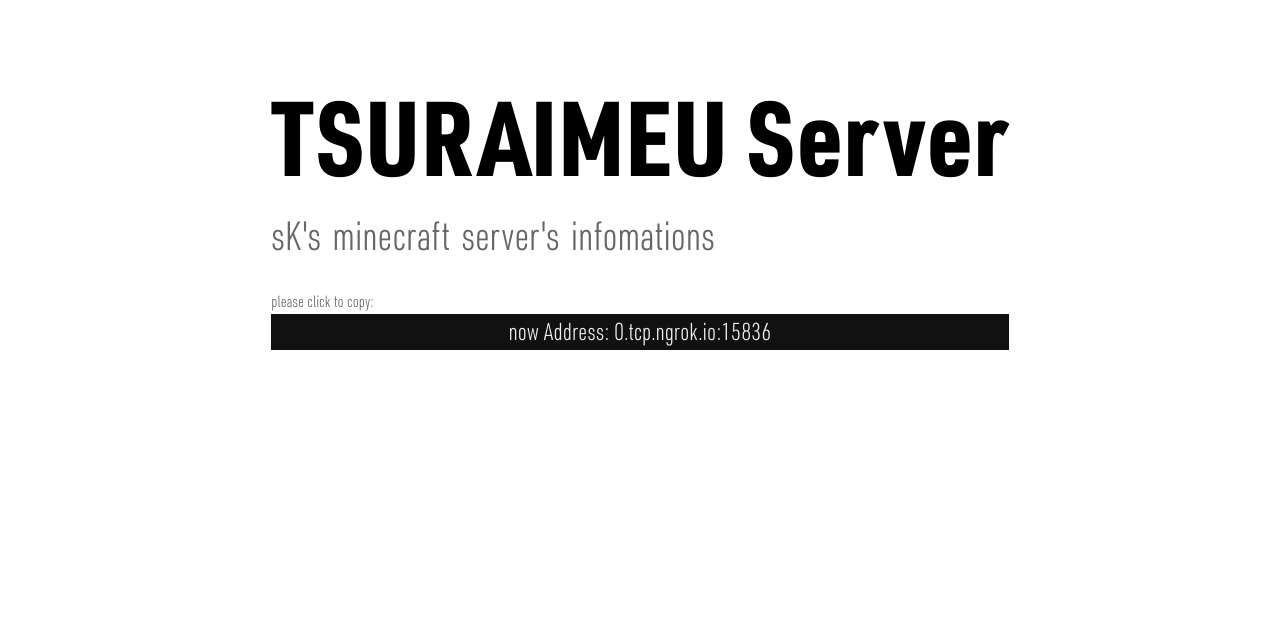
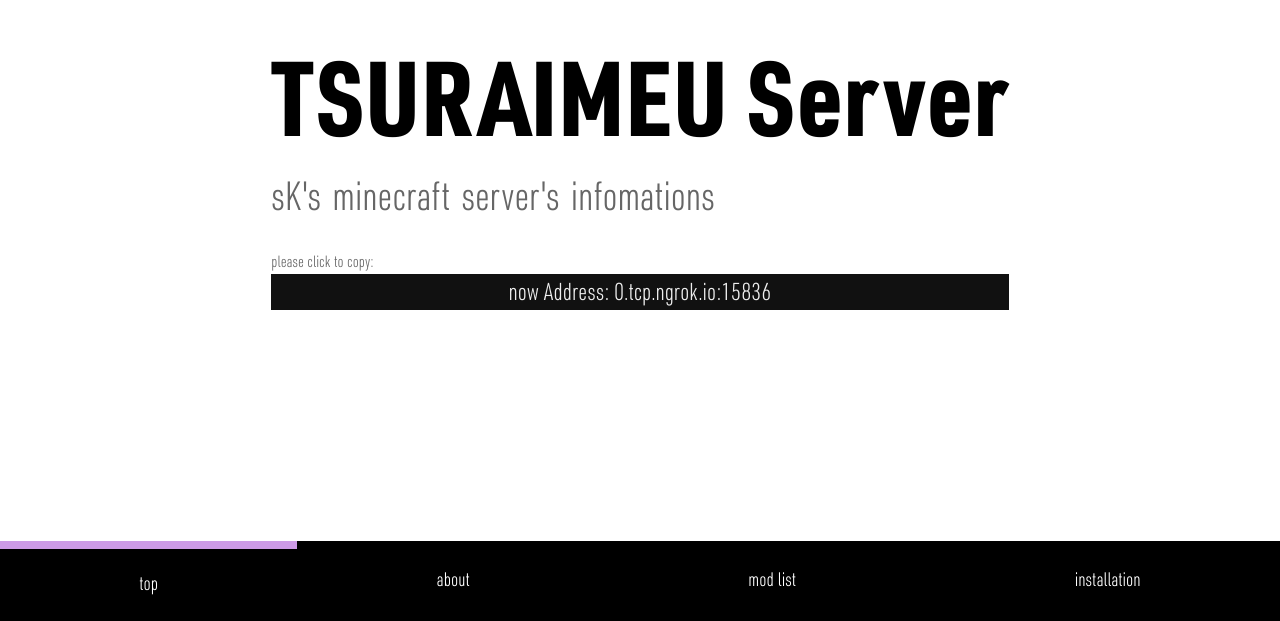
Before and after one commit to sKawashima/mcServer1803, a Nuxt app: page / in a window 1280 px wide. Shown: the part 179-800 px from the top of the page. Built offline with nearby package versions, Linux system fonts and the light colour scheme.

Commit message:
make menu's function

```diff
--- /dev/null
+++ b/components/menu.vue
@@ -0,0 +1,16 @@
+<template lang='pug'>
+  p aaaa
+</template>
+
+<script>
+export default {
+}
+</script>
+
+<style lang='sass'>
+.container
+  min-height: 10vh
+  display: flex
+  justify-content: space-around
+  align-items: center
+</style>
--- a/layouts/default.vue
+++ b/layouts/default.vue
@@ -1,15 +1,42 @@
-<template>
-  <nuxt/>
+<template lang='pug'>
+div
+  nuxt
+  nav
+    .item.selected(@click='updateNav(0)')
+      p top
+    .item(@click='updateNav(1)')
+      p about
+    .item(@click='updateNav(2)')
+      p mod list
+    .item(@click='updateNav(3)')
+      p installation
 </template>
+
+<script>
+export default {
+  methods: {
+    updateNav: function ( n ) {
+      console.log(n)
+      const navItems = document.getElementsByClassName('item')
+      for (let i = 0;i < navItems.length; i++) {
+        navItems[i].className='item'
+        if (i == n) {
+          navItems[i].className+=' selected'
+        }
+      }
+    }
+  }
+}
+</script>
 
 <style lang='sass'>
 @font-face
   font-family: 'bold'
   src: url('~/assets/URWDINCond-Black.ttf')
-
 @font-face
   font-family: 'light'
   src: url('~/assets/URWDINCond-Light.ttf')
+
 html
   font-family: "light","Source Sans Pro", -apple-system, BlinkMacSystemFont, "Segoe UI", Roboto, "Helvetica Neue", Arial, sans-serif
   font-size: 16px
@@ -22,4 +49,24 @@
 *, *:before, *:after
   box-sizing: border-box
   margin: 0
+nav
+  display: flex
+  height: 10vh
+  justify-content: space-around
+  align-items: center
+  .item
+    flex-grow: 1
+    height: 100%
+    display: flex
+    justify-content: center
+    align-items: center
+    font-size: 1.2em
+    background-color: #000
+    color: #fff
+    transition: .3s
+    border-top: 0 solid #000
+    &:hover
+      border-top: 1vh solid lighten(#4e1a68, 70)
+  .selected
+    border-top: 1vh solid lighten(#4e1a68, 50)
 </style>
--- a/pages/index.vue
+++ b/pages/index.vue
@@ -10,6 +10,7 @@
 
 <script>
 import now from '~/components/now.vue'
+
 export default {
   components:{
     now
@@ -19,7 +20,7 @@
 
 <style lang='sass' scoped>
 .container
-  min-height: 100vh
+  min-height: 90vh
   display: flex
   justify-content: center
   align-items: center
--- /dev/null
+++ b/store/index.js
@@ -0,0 +1,16 @@
+import Vuex from 'vuex'
+
+const createStore = () => {
+  return new Vuex.Store({
+    state: {
+      nowView: 0
+    },
+    mutations: {
+      increment (state, number) {
+        state.nowView = number
+      }
+    }
+  })
+}
+
+export default createStore
```
